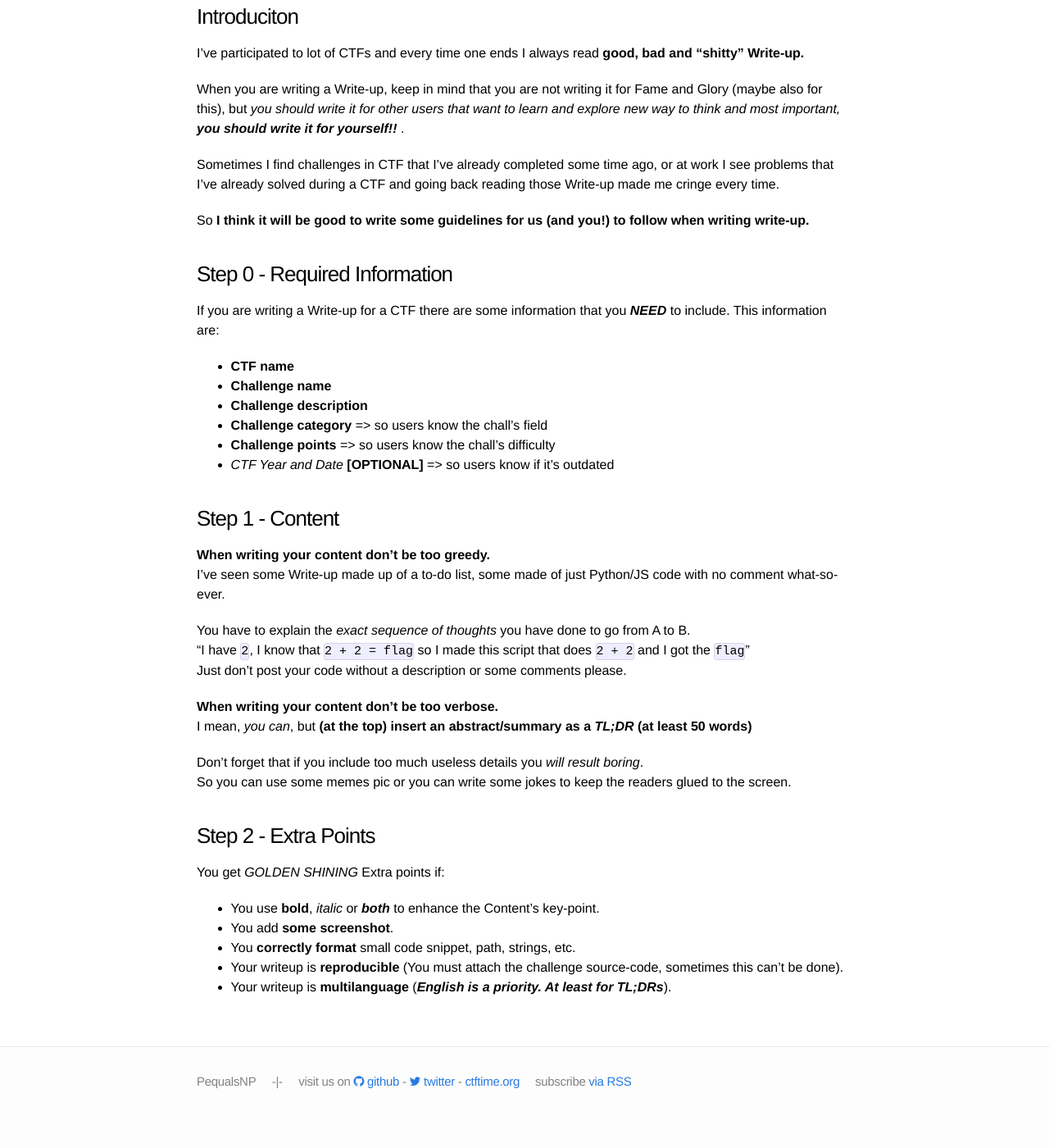
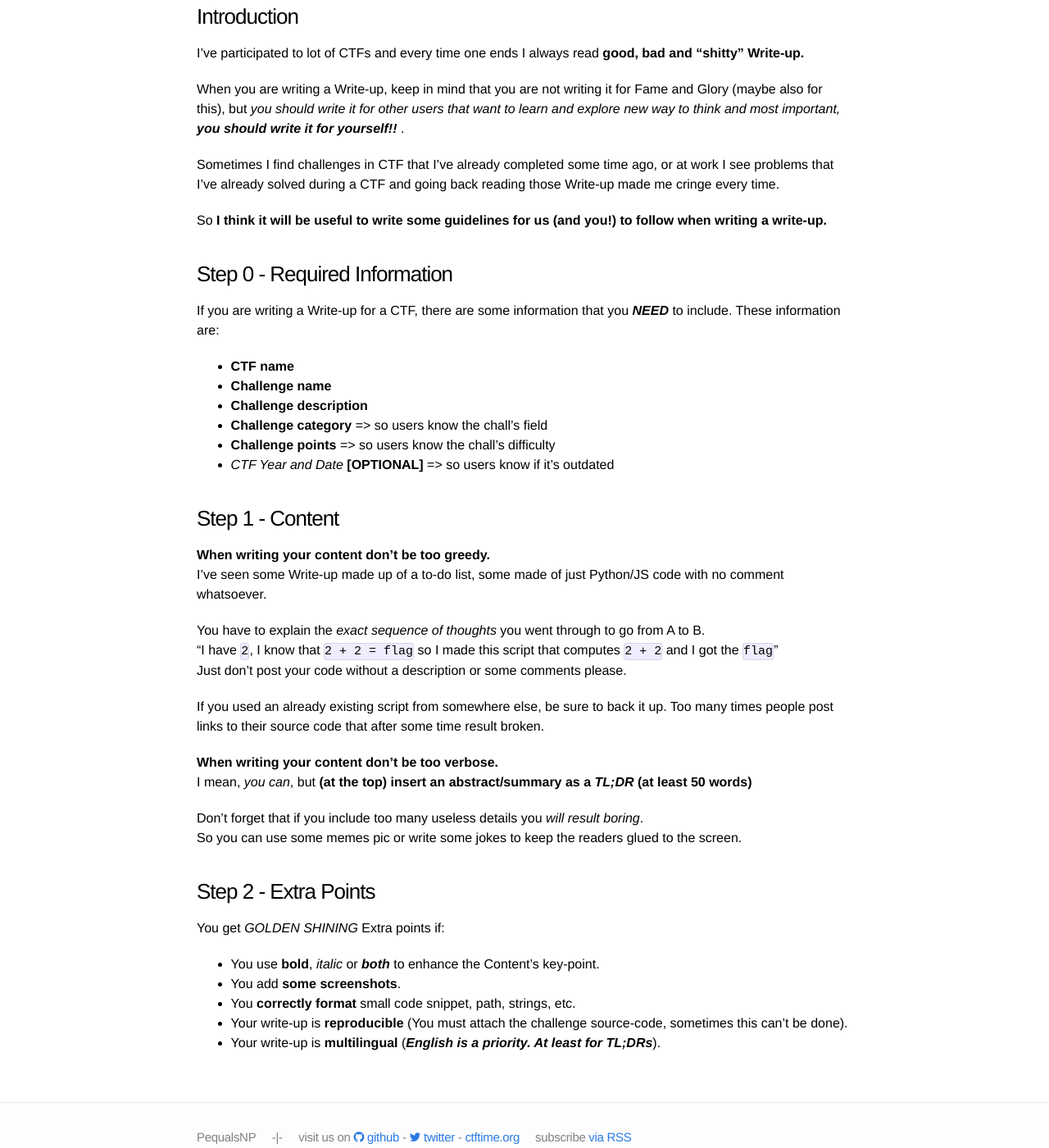
Before and after one commit to PequalsNP-team/pequalsnp-team.github.io, a Jekyll site: the page built from _posts/2016-12-19-writing-good-writeup.md, in a window 1280 px wide and 1400 px high, scrolled down 325 px. Shown: the whole window at 82% size. Built offline with Jekyll 4.4.1, drawn with Linux system fonts in a browser that asks for light colours; comment, search, counter and statistics services are not loaded; before the commit the page ends 1686 px from its top, so only the background shows below that.

Commit message:
Fix typos

```diff
--- a/_posts/2016-12-19-writing-good-writeup.md
+++ b/_posts/2016-12-19-writing-good-writeup.md
@@ -7,7 +7,7 @@ author: thezero
 
 ## How to write a good Write-up
 
-### Introduciton
+### Introduction
 I've participated to lot of CTFs and every time one ends I always read **good, bad and "shitty" Write-up.**
 
 When you are writing a Write-up, keep in mind that you are not writing it for Fame and Glory (maybe also for this),
@@ -17,11 +17,11 @@ but *you should write it for other users that want to learn and explore new way
 Sometimes I find challenges in CTF that I've already completed some time ago,
 or at work I see problems that I've already solved during a CTF and going back reading those Write-up made me cringe every time.
 
-So **I think it will be good to write some guidelines for us (and you!) to follow when writing write-up.**
+So **I think it will be useful to write some guidelines for us (and you!) to follow when writing a write-up.**
 
 ### Step 0 - Required Information
-If you are writing a Write-up for a CTF there are some information that you ***NEED*** to include.
-This information are:
+If you are writing a Write-up for a CTF, there are some information that you ***NEED*** to include.
+These information are:
 
 - **CTF name**
 - **Challenge name**
@@ -32,25 +32,26 @@ This information are:
 
 ### Step 1 - Content
 **When writing your content don't be too greedy.**
-I've seen some Write-up made up of a to-do list, some made of just Python/JS code with no comment what-so-ever.
+I've seen some Write-up made up of a to-do list, some made of just Python/JS code with no comment whatsoever.
 
-You have to explain the *exact sequence of thoughts* you have done to go from A to B.
-"I have `2`, I know that `2 + 2 = flag` so I made this script that does `2 + 2` and I got the `flag`"
+You have to explain the *exact sequence of thoughts* you went through to go from A to B.
+"I have `2`, I know that `2 + 2 = flag` so I made this script that computes `2 + 2` and I got the `flag`"
 Just don't post your code without a description or some comments please.
 
+If you used an already existing script from somewhere else, be sure to back it up. Too many times people post links to their source code that after some time result broken.
 
 **When writing your content don't be too verbose.**
 I mean, *you can*, but **(at the top) insert an abstract/summary as a** ***TL;DR*** **(at least 50 words)**
 
-Don't forget that if you include too much useless details you *will result boring*.
-So you can use some memes pic or you can write some jokes to keep the readers glued to the screen.
+Don't forget that if you include too many useless details you *will result boring*.
+So you can use some memes pic or write some jokes to keep the readers glued to the screen.
 
 ### Step 2 - Extra Points
 
 You get *GOLDEN SHINING* Extra points if:
 
 - You use **bold**, *italic* or ***both*** to enhance the Content's key-point.
-- You add **some screenshot**.
+- You add **some screenshots**.
 - You **correctly format** small code snippet, path, strings, etc.
-- Your writeup is **reproducible** (You must attach the challenge source-code, sometimes this can't be done).
-- Your writeup is **multilanguage** (***English is a priority. At least for TL;DRs***).
+- Your write-up is **reproducible** (You must attach the challenge source-code, sometimes this can't be done).
+- Your write-up is **multilingual** (***English is a priority. At least for TL;DRs***).
```
Also changed, not shown: _posts/2016-12-11-crypto-101.md (+10 -9 lines).
